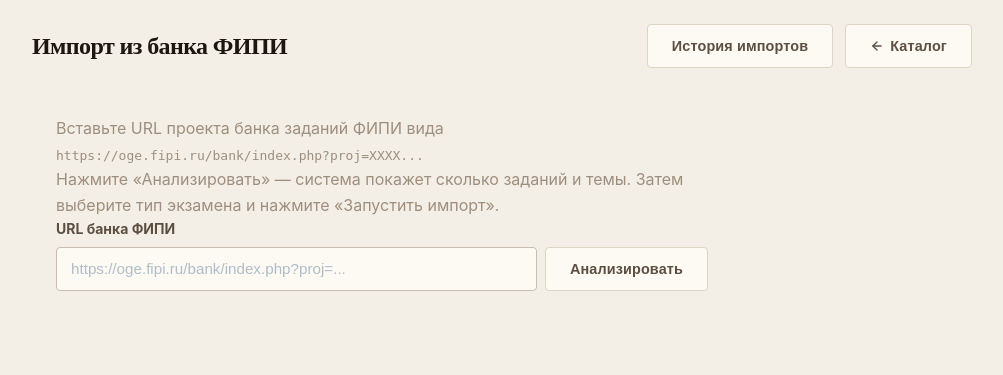
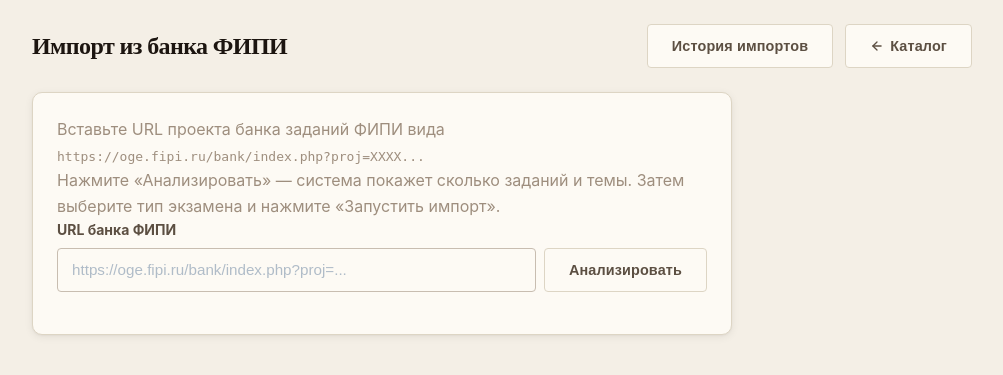
Before and after one commit to Lu7474/ogelegko, a Django app: page /admin/catalog/import-fipi/ in a window 1280 px wide. Shown: the part 56-431 px from the top of the page, without its empty margins (138-1141 px from the left). Run offline with Django 5.2, Linux system fonts and the light colour scheme; the visitor is signed in with stand-in values (Sample User, id 1); data that the repository does not hold is empty.

Commit message:
fix(admin): add .card utility class, colored progress bars for analytics

```diff
--- a/static/css/style.css
+++ b/static/css/style.css
@@ -1211,6 +1211,14 @@ tr:hover .row-actions { opacity: 1; }
     .catalog-modal-foot .btn { width: 100%; justify-content: center; }
 }
 
+/* Generic card utility (used in catalog pages) */
+.card {
+    background: var(--card-bg);
+    border: 1px solid var(--border);
+    border-radius: var(--radius);
+    box-shadow: var(--card-shadow);
+}
+
 /* === Admin polish (wave 2) === */
 
 /* Responsive table wrapper */
```
